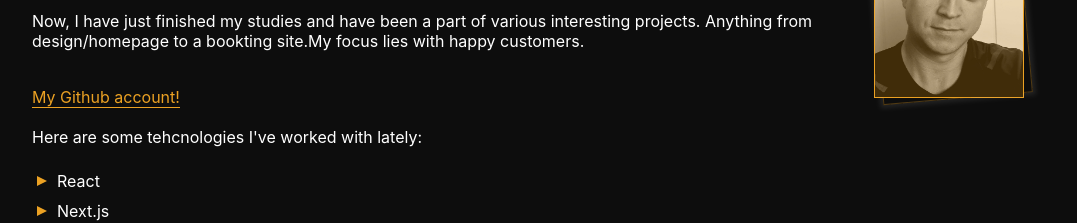
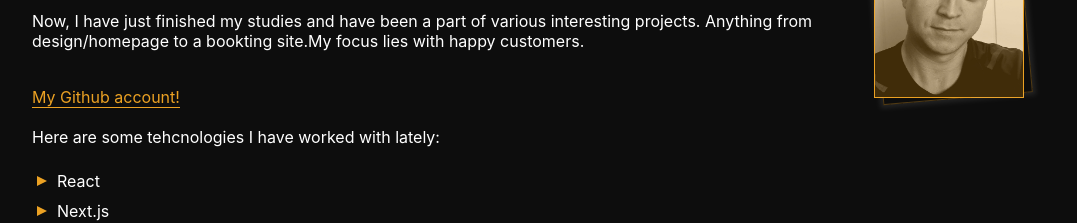
Before and after one commit to thorerik88/portfolio, a Next.js app: page / in a window 1280 px wide. Shown: the part 980-1203 px from the top of the page, without its empty margins (108-1185 px from the left). Built offline with nearby package versions, Linux system fonts and the light colour scheme.

Commit message:
changed some minor bugs

```diff
--- a/components/main/About.js
+++ b/components/main/About.js
@@ -20,7 +20,7 @@ const About = () => {
                       <a>My Github account!</a>
                     </Link>
                 </div>
-                <p>Here are some tehcnologies I've worked with lately:</p>
+                <p>Here are some tehcnologies I have worked with lately:</p>
                 <List listItems={['React', 'Next.js', 'Google Firebase']} />
               </div>
               <div className={styles.profileImage}>
```
